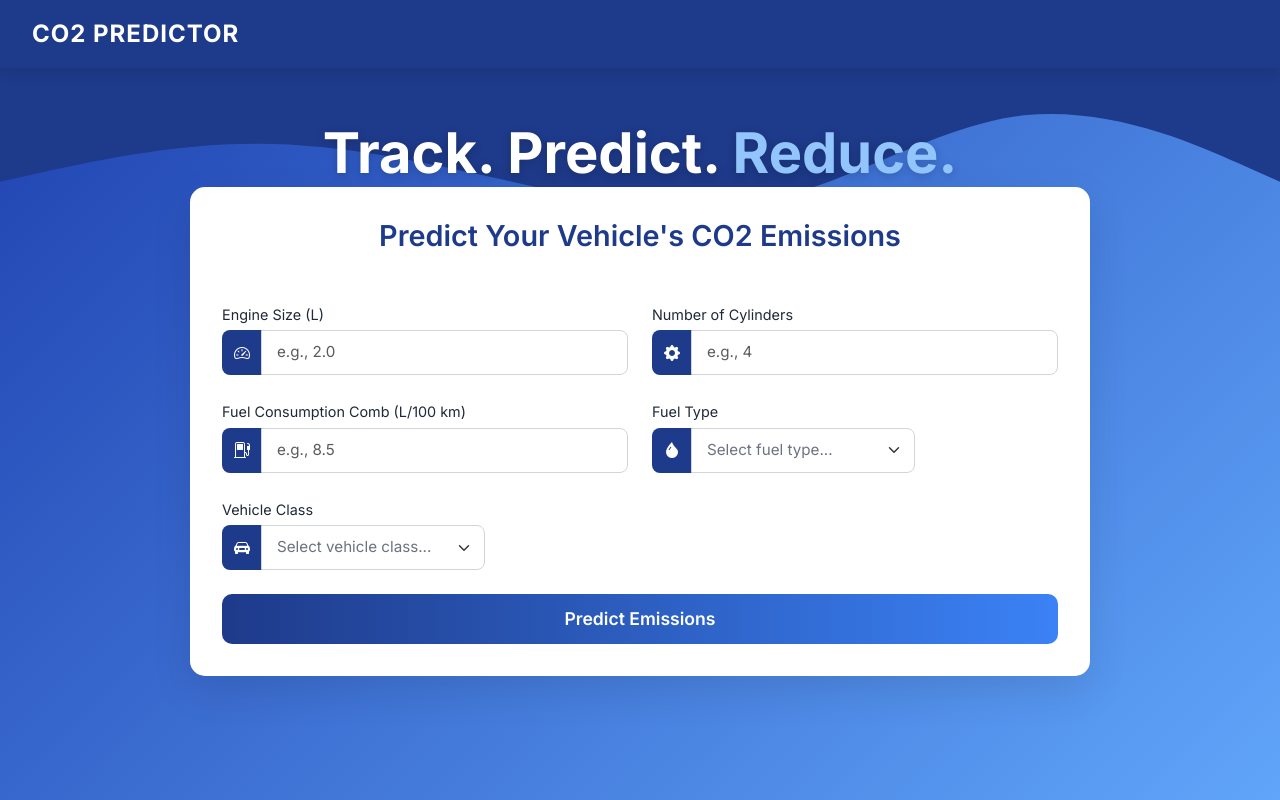
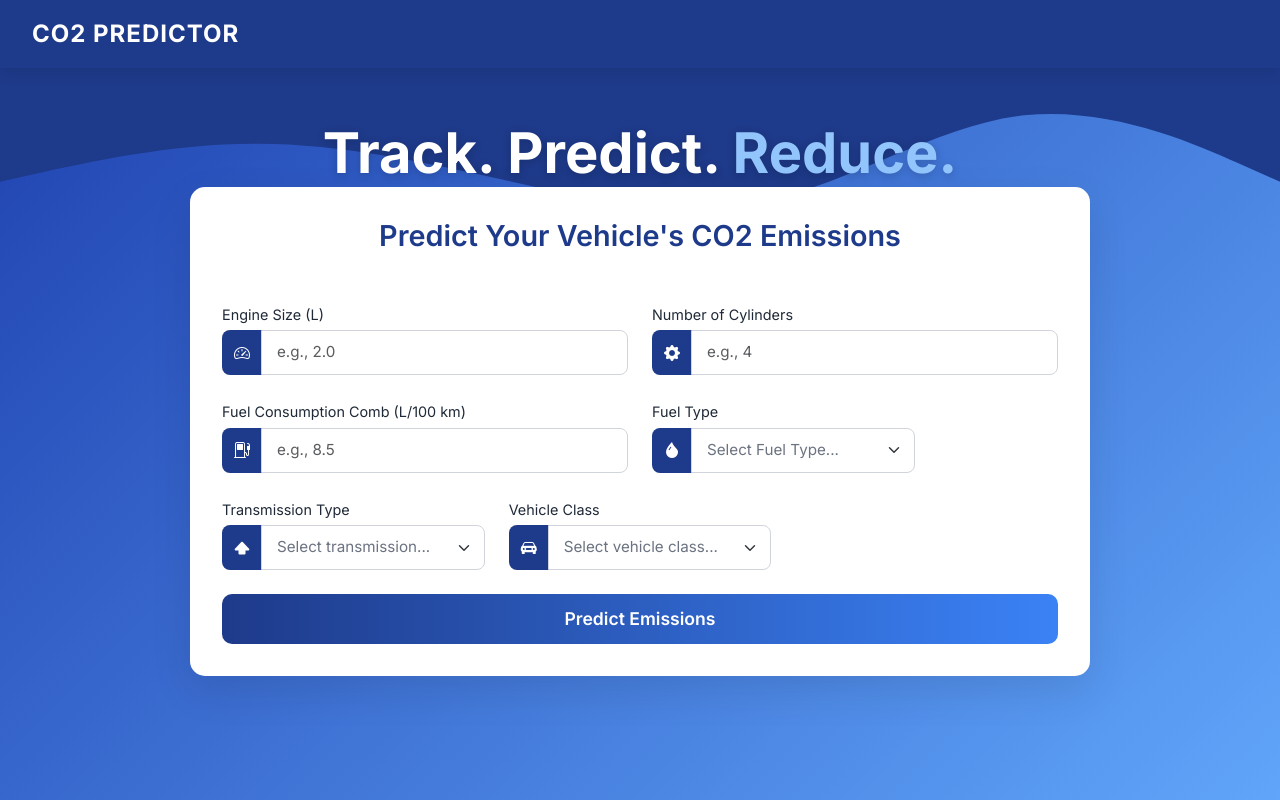
Before and after one commit to Aarushiii-55/CO2-Emission-Predictor, a Flask app: page / in a window 1280 px wide. Run offline with Flask 3, Linux system fonts and the light colour scheme; parts of the project's set-up code (start-up, migrations or seed data) failed here and were passed over.

Commit message:
intial commit

```diff
--- a/app.py
+++ b/app.py
@@ -1,12 +1,16 @@
-import os
-from flask import Flask, request, render_template
+from flask import Flask, render_template, request
 import joblib
 import pandas as pd
 
 app = Flask(__name__)
 
-# Load the trained model
-model = joblib.load("best_model.pkl")  # Updated to best_model.pkl as per your project
+# Load the trained model, scaler, and feature columns
+model = joblib.load('best__model.pkl')
+scaler = joblib.load('Scalerss.pkl')
+encoded_columns = joblib.load('Featuress.pkl')
+
+# ✅ Define categorical columns used during training
+categorical_cols = ["Vehicle_Class", "Transmission", "Fuel_Type"]
 
 @app.route('/')
 def home():
@@ -15,33 +19,64 @@ def home():
 @app.route('/predict', methods=['POST'])
 def predict():
     try:
-        engine_size = request.form.get('engine_size', None)
-        cylinders = request.form.get('cylinders', None)
-        fuel_type = request.form.get('fuel_type', None)
+        # Get user inputs
+        Engine_Size = request.form.get('Engine_Size')
+        Cylinders = request.form.get('Cylinders')
+        Fuel_Consumption_Comb = request.form.get('Fuel_Consumption_Comb')
+        Fuel_Type = request.form.get('Fuel_Type')
+        Vehicle_Class = request.form.get('Vehicle_Class')
+        Transmission = request.form.get('Transmission')
 
-        if not engine_size or not cylinders or not fuel_type:
-            raise ValueError("All fields are required!")
+        # Validate inputs
+        if not all([Engine_Size, Cylinders, Fuel_Consumption_Comb, Fuel_Type, Vehicle_Class, Transmission]):
+            return render_template('index.html', prediction_text="Error: All fields are required.")
 
-        engine_size = float(engine_size)
-        cylinders = int(cylinders)
+        # Convert inputs to proper types
+        Engine_Size = float(Engine_Size)
+        Cylinders = int(Cylinders)
+        Fuel_Consumption_Comb = float(Fuel_Consumption_Comb)
 
-        fuel_types = ['Petrol', 'Diesel', 'Hybrid']
-        fuel_type_encoded = [1 if fuel_type == ft else 0 for ft in fuel_types]
+        # Standardize Fuel_Type input
+        fuel_type_mapping = {
+            'premium gasoline': 'Premium Gasoline',
+            'regular gasoline': 'Regular Gasoline',
+            'ethanol(e85)': 'Ethanol(E85)',
+            'diesel': 'Diesel'
+        }
+        Fuel_Type = fuel_type_mapping.get(Fuel_Type.strip().lower(), Fuel_Type)
 
-        features = [engine_size, cylinders] + fuel_type_encoded
-        feature_columns = ['engine_size', 'cylinders'] + [f'fuel_type_{ft}' for ft in fuel_types]
-        features_df = pd.DataFrame([features], columns=feature_columns)
+        # Assemble input
+        input_data = {
+            'Engine_Size': Engine_Size,
+            'Cylinders': Cylinders,
+            'Fuel_Consumption_Comb': Fuel_Consumption_Comb,
+            'Fuel_Consumption_City': 10.0,
+            'Fuel_Consumption_Hwy': 7.0,
+            'Vehicle_Class': Vehicle_Class,
+            'Transmission': Transmission,
+            'Fuel_Type': Fuel_Type
+        }
 
-        prediction = model.predict(features_df)[0]
-        prediction_text = f"Predicted CO2 Emission: {prediction:.2f} g/km"
+        input_df = pd.DataFrame([input_data])
 
-        return render_template('index.html', prediction_text=prediction_text)
+        # One-hot encode and align with training columns
+        input_encoded = pd.get_dummies(input_df, columns=categorical_cols, drop_first=True)
+        input_aligned = pd.DataFrame(0, index=[0], columns=encoded_columns)
 
-    except ValueError as e:
+        for col in input_encoded.columns:
+            if col in encoded_columns:
+                input_aligned[col] = input_encoded[col].iloc[0]
+
+        # Scale and predict
+        input_scaled = scaler.transform(input_aligned)
+        prediction = model.predict(input_scaled)
+
+        return render_template('index.html', prediction_text=f"Predicted CO₂ Emission: {prediction[0]:.2f} g/km")
+
+    except Exception as e:
         return render_template('index.html', prediction_text=f"Error: {str(e)}")
-    except Exception as e:
-        return render_template('index.html', prediction_text=f"Error: An unexpected error occurred: {str(e)}")
 
-if __name__ == "__main__":
-    port = int(os.getenv("PORT", 10000))
+import os
+if __name__ == '__main__':
+    port = int(os.environ.get("PORT", 5000))
     app.run(host="0.0.0.0", port=port)
--- /dev/null
+++ b/runtime.txt
@@ -0,0 +1 @@
+python-3.10.7
--- a/templates/index.html
+++ b/templates/index.html
@@ -286,13 +286,13 @@
     <form method="POST" action="/predict" novalidate id="predict-form">
       <div class="row g-4">
         <div class="col-md-6">
-          <label for="engine_size" class="form-label">Engine Size (L)</label>
+          <label for="Engine_Size" class="form-label">Engine Size (L)</label>
           <div class="input-group">
             <span class="input-group-text"><i class="bi bi-speedometer2"></i></span>
             <input
               type="number"
-              id="engine_size"
-              name="engine_size"
+              id="Engine_Size"
+              name="Engine_Size"
               class="form-control"
               step="0.1"
               min="0"
@@ -303,13 +303,13 @@
         </div>
 
         <div class="col-md-6">
-          <label for="cylinders" class="form-label">Number of Cylinders</label>
+          <label for="Cylinders" class="form-label">Number of Cylinders</label>
           <div class="input-group">
             <span class="input-group-text"><i class="bi bi-gear-fill"></i></span>
             <input
               type="number"
-              id="cylinders"
-              name="cylinders"
+              id="Cylinders"
+              name="Cylinders"
               class="form-control"
               min="1"
               placeholder="e.g., 4"
@@ -322,13 +322,13 @@
 
 
         <div class="col-md-6">
-          <label for="fuel_consumption_comb" class="form-label">Fuel Consumption Comb (L/100 km)</label>
+          <label for="Fuel_Consumption_Comb" class="form-label">Fuel Consumption Comb (L/100 km)</label>
           <div class="input-group">
             <span class="input-group-text"><i class="bi bi-fuel-pump"></i></span>
             <input
               type="number"
-              id="fuel_consumption_comb"
-              name="fuel_consumption_comb"
+              id="Fuel_Consumption_Comb"
+              name="Fuel_Consumption_Comb"
               class="form-control"
               step="0.1"
               min="0"
@@ -341,26 +341,41 @@
 
 
         <div class="col-md-4">
-          <label for="fuel_type" class="form-label">Fuel Type</label>
+          <label for="Fuel_Type" class="form-label">Fuel Type</label>
           <div class="input-group">
             <span class="input-group-text"><i class="bi bi-droplet-fill"></i></span>
-            <select id="fuel_type" name="fuel_type" class="form-select" required>
-              <option value="" selected disabled>Select fuel type...</option>
-              <option value="Z">Premium Gasoline (Z)</option>
-              <option value="X">Regular Gasoline (X)</option>
-              <option value="D">Diesel (D)</option>
-              <option value="E">Ethanol (E)</option>
-              <option value="N">Natural Gas (N)</option>
+            <select id="Fuel_Type" name="Fuel_Type" class="form-select" required>
+              <option value="" selected disabled>Select Fuel Type...</option>
+              <option value="Premium Gasoline">Premium Gasoline (Z)</option>
+              <option value="Regular Gasoline">Regular Gasoline (X)</option>
+              <option value="Diesel">Diesel (D)</option>
+              <option value="Ethanol(E85)">Ethanol (E)</option>
+
             </select>
           </div>
         </div>
 
+        <div class="col-md-4">
+          <label for="Transmission" class="form-label">Transmission Type</label>
+          <div class="input-group">
+            <span class="input-group-text"><i class="bi bi-shift-fill"></i></span>
+            <select id="Transmission" name="Transmission" class="form-select" required>
+              <option value="" selected disabled>Select transmission...</option>
+              <option value="Automatic">Automatic (A)</option>
+              <option value="Manual">Manual (M)</option>
+              <option value="Automated Manual">Automated Manual (AM)</option>
+              <option value="Continuously Variable">Continuously Variable (CVT)</option>
+              </select>
+           </div>
+        </div>
+
+
 
         <div class="col-md-4">
-          <label for="vehicle_class" class="form-label">Vehicle Class</label>
+          <label for="Vehicle_Class" class="form-label">Vehicle Class</label>
           <div class="input-group">
             <span class="input-group-text"><i class="bi bi-car-front-fill"></i></span>
-            <select id="vehicle_class" name="vehicle_class" class="form-select" required>
+            <select id="Vehicle_Class" name="Vehicle_Class" class="form-select" required>
               <option value="" selected disabled>Select vehicle class...</option>
               <option value="COMPACT">Compact</option>
               <option value="SUV - SMALL">SUV - Small</option>
```
Also changed, not shown: main.py (added, +80 -0 lines), 10 other files.
